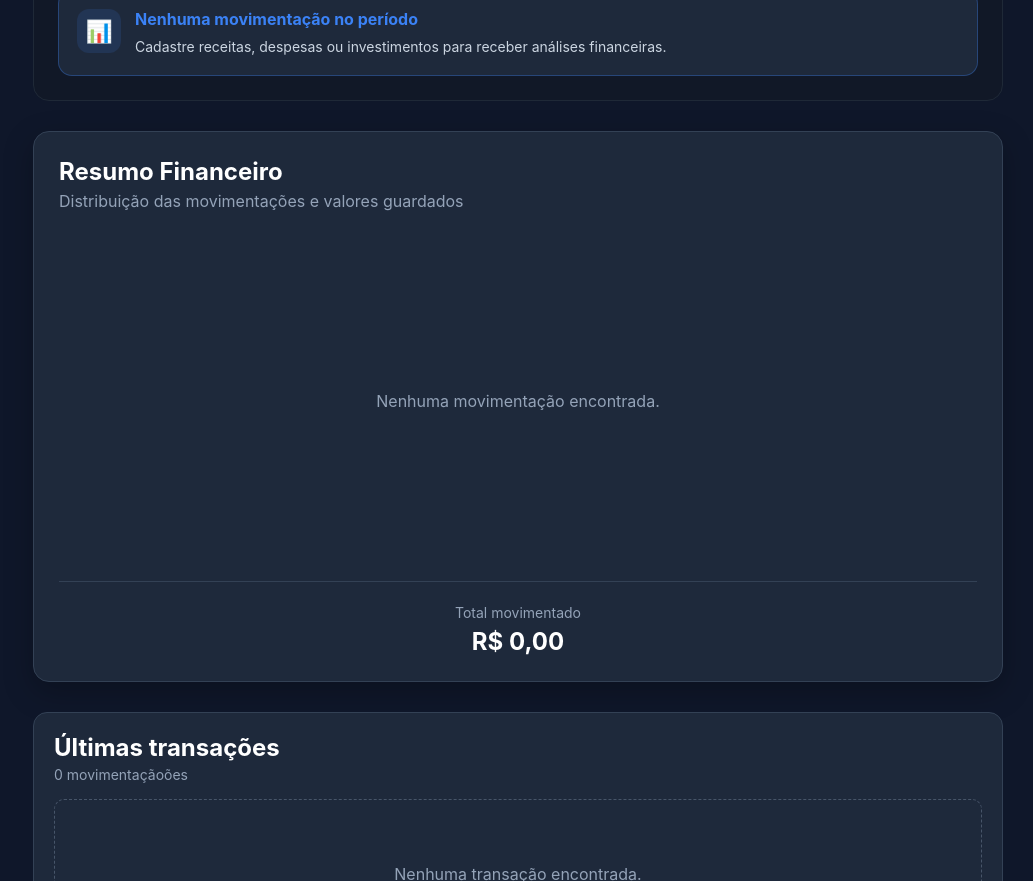
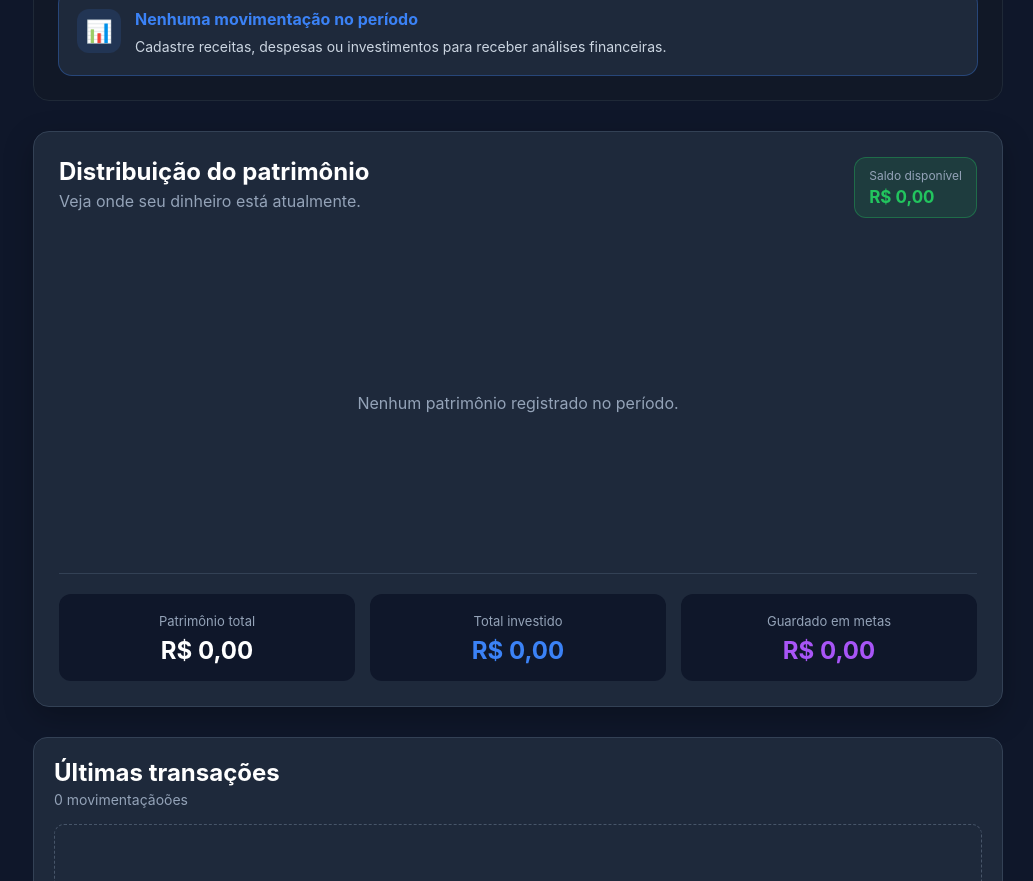
Before and after one commit to ruanpocoyobebes-sketch/financeflow, a React (Vite) app: page / in a window 1280 px wide. Shown: the part 700-1581 px from the top of the page, without its empty margins (247-1280 px from the left). Built offline with nearby package versions, Linux system fonts and the light colour scheme.

Commit message:
Corrige gráfico de patrimônio

```diff
--- a/src/components/Chart.jsx
+++ b/src/components/Chart.jsx
@@ -8,8 +8,7 @@ import {
 } from "recharts";
 
 const COLORS = {
-  Receitas: "#22C55E",
-  Despesas: "#EF4444",
+  "Saldo disponível": "#22C55E",
   Investimentos: "#3B82F6",
   Metas: "#A855F7",
 };
@@ -20,47 +19,81 @@ function Chart({
   investimentos = 0,
   metas = 0,
 }) {
-  const valores = {
-    receitas: Number(receitas) || 0,
-    despesas: Number(despesas) || 0,
-    investimentos: Number(investimentos) || 0,
-    metas: Number(metas) || 0,
-  };
+  const totalReceitas = Math.max(
+    Number(receitas) || 0,
+    0
+  );
 
-  const total =
-    valores.receitas +
-    valores.despesas +
-    valores.investimentos +
-    valores.metas;
+  const totalDespesas = Math.max(
+    Number(despesas) || 0,
+    0
+  );
+
+  const totalInvestimentos = Math.max(
+    Number(investimentos) || 0,
+    0
+  );
+
+  const totalMetas = Math.max(
+    Number(metas) || 0,
+    0
+  );
+
+  /*
+    Dinheiro disponível agora.
+
+    Investimentos e metas saem da conta principal,
+    mas continuam fazendo parte do patrimônio.
+  */
+  const saldoDisponivel =
+    totalReceitas -
+    totalDespesas -
+    totalInvestimentos -
+    totalMetas;
+
+  /*
+    Patrimônio real.
+
+    Investimentos e metas não são despesas.
+    Apenas a despesa reduz o patrimônio.
+  */
+  const patrimonioTotal =
+    totalReceitas - totalDespesas;
+
+  const saldoExibido = Math.max(
+    saldoDisponivel,
+    0
+  );
 
   const data = [
     {
-      name: "Receitas",
-      value: valores.receitas,
-    },
-    {
-      name: "Despesas",
-      value: valores.despesas,
+      name: "Saldo disponível",
+      value: saldoExibido,
     },
     {
       name: "Investimentos",
-      value: valores.investimentos,
+      value: totalInvestimentos,
     },
     {
       name: "Metas",
-      value: valores.metas,
+      value: totalMetas,
     },
   ].filter((item) => item.value > 0);
 
   function formatar(valor) {
-    return Number(valor).toLocaleString("pt-BR", {
+    return Number(valor || 0).toLocaleString(
+      "pt-BR",
+      {
         style: "currency",
         currency: "BRL",
-    });
+      }
+    );
   }
 
   function renderLabel({ percent }) {
-    if (!percent) return "";
+    if (!percent || percent < 0.04) {
+      return "";
+    }
 
     return `${(percent * 100).toFixed(0)}%`;
   }
@@ -72,10 +105,21 @@ function Chart({
         borderRadius: 16,
         padding: 25,
         marginTop: 30,
-        boxShadow: "0 10px 30px rgba(0,0,0,0.25)",
+        boxShadow:
+          "0 10px 30px rgba(0,0,0,0.25)",
         border: "1px solid #334155",
       }}
     >
+      <div
+        style={{
+          display: "flex",
+          justifyContent: "space-between",
+          alignItems: "flex-start",
+          gap: 20,
+          flexWrap: "wrap",
+        }}
+      >
+        <div>
           <h2
             style={{
               color: "white",
@@ -83,27 +127,71 @@ function Chart({
               marginBottom: 5,
             }}
           >
-        Resumo Financeiro
+            Distribuição do patrimônio
           </h2>
 
           <p
             style={{
               color: "#94A3B8",
               marginTop: 0,
-          marginBottom: 20,
+              marginBottom: 0,
             }}
           >
-        Distribuição das movimentações e valores guardados
+            Veja onde seu dinheiro está atualmente.
           </p>
+        </div>
+
+        <div
+          style={{
+            background:
+              saldoDisponivel >= 0
+                ? "rgba(34, 197, 94, 0.12)"
+                : "rgba(239, 68, 68, 0.12)",
+            border:
+              saldoDisponivel >= 0
+                ? "1px solid rgba(34, 197, 94, 0.35)"
+                : "1px solid rgba(239, 68, 68, 0.35)",
+            borderRadius: 12,
+            padding: "10px 14px",
+          }}
+        >
+          <span
+            style={{
+              display: "block",
+              color: "#94A3B8",
+              fontSize: 12,
+              marginBottom: 4,
+            }}
+          >
+            Saldo disponível
+          </span>
+
+          <strong
+            style={{
+              color:
+                saldoDisponivel >= 0
+                  ? "#22C55E"
+                  : "#EF4444",
+              fontSize: 17,
+            }}
+          >
+            {formatar(saldoDisponivel)}
+          </strong>
+        </div>
+      </div>
 
       <div
         style={{
           width: "100%",
           height: 340,
+          marginTop: 15,
         }}
       >
         {data.length > 0 ? (
-          <ResponsiveContainer width="100%" height="100%">
+          <ResponsiveContainer
+            width="100%"
+            height="100%"
+          >
             <PieChart>
               <Pie
                 data={data}
@@ -135,7 +223,8 @@ function Chart({
                 ]}
                 contentStyle={{
                   background: "#0F172A",
-                  border: "1px solid #334155",
+                  border:
+                    "1px solid #334155",
                   borderRadius: 10,
                   color: "white",
                 }}
@@ -171,39 +260,135 @@ function Chart({
               justifyContent: "center",
               alignItems: "center",
               color: "#94A3B8",
+              textAlign: "center",
             }}
           >
-            Nenhuma movimentação encontrada.
+            Nenhum patrimônio registrado no período.
           </div>
         )}
+      </div>
+
+      {saldoDisponivel < 0 && (
+        <div
+          style={{
+            background:
+              "rgba(239, 68, 68, 0.1)",
+            border:
+              "1px solid rgba(239, 68, 68, 0.35)",
+            borderRadius: 12,
+            padding: 14,
+            marginBottom: 20,
+            color: "#FCA5A5",
+            textAlign: "center",
+          }}
+        >
+          As saídas ultrapassaram o dinheiro
+          disponível em{" "}
+          <strong>
+            {formatar(
+              Math.abs(saldoDisponivel)
+            )}
+          </strong>
+          .
+        </div>
+      )}
+
+      <div
+        style={{
+          display: "grid",
+          gridTemplateColumns:
+            "repeat(auto-fit, minmax(180px, 1fr))",
+          gap: 15,
+          paddingTop: 20,
+          borderTop: "1px solid #334155",
+        }}
+      >
+        <div
+          style={{
+            textAlign: "center",
+            background: "#0F172A",
+            borderRadius: 12,
+            padding: 16,
+          }}
+        >
+          <span
+            style={{
+              color: "#94A3B8",
+              fontSize: 13,
+            }}
+          >
+            Patrimônio total
+          </span>
+
+          <h2
+            style={{
+              color:
+                patrimonioTotal >= 0
+                  ? "#FFFFFF"
+                  : "#EF4444",
+              marginTop: 6,
+              marginBottom: 0,
+            }}
+          >
+            {formatar(patrimonioTotal)}
+          </h2>
         </div>
 
         <div
           style={{
             textAlign: "center",
-          marginTop: 10,
-          paddingTop: 20,
-          borderTop: "1px solid #334155",
+            background: "#0F172A",
+            borderRadius: 12,
+            padding: 16,
           }}
         >
           <span
             style={{
               color: "#94A3B8",
-            fontSize: 14,
+              fontSize: 13,
             }}
           >
-          Total movimentado
+            Total investido
           </span>
 
           <h2
             style={{
-            color: "white",
-            marginTop: 5,
+              color: "#3B82F6",
+              marginTop: 6,
               marginBottom: 0,
             }}
           >
-          {formatar(total)}
+            {formatar(totalInvestimentos)}
           </h2>
+        </div>
+
+        <div
+          style={{
+            textAlign: "center",
+            background: "#0F172A",
+            borderRadius: 12,
+            padding: 16,
+          }}
+        >
+          <span
+            style={{
+              color: "#94A3B8",
+              fontSize: 13,
+            }}
+          >
+            Guardado em metas
+          </span>
+
+          <h2
+            style={{
+              color: "#A855F7",
+              marginTop: 6,
+              marginBottom: 0,
+            }}
+          >
+            {formatar(totalMetas)}
+          </h2>
+        </div>
       </div>
     </div>
   );
```
Lines whose indentation alone changed are shown as unchanged.
